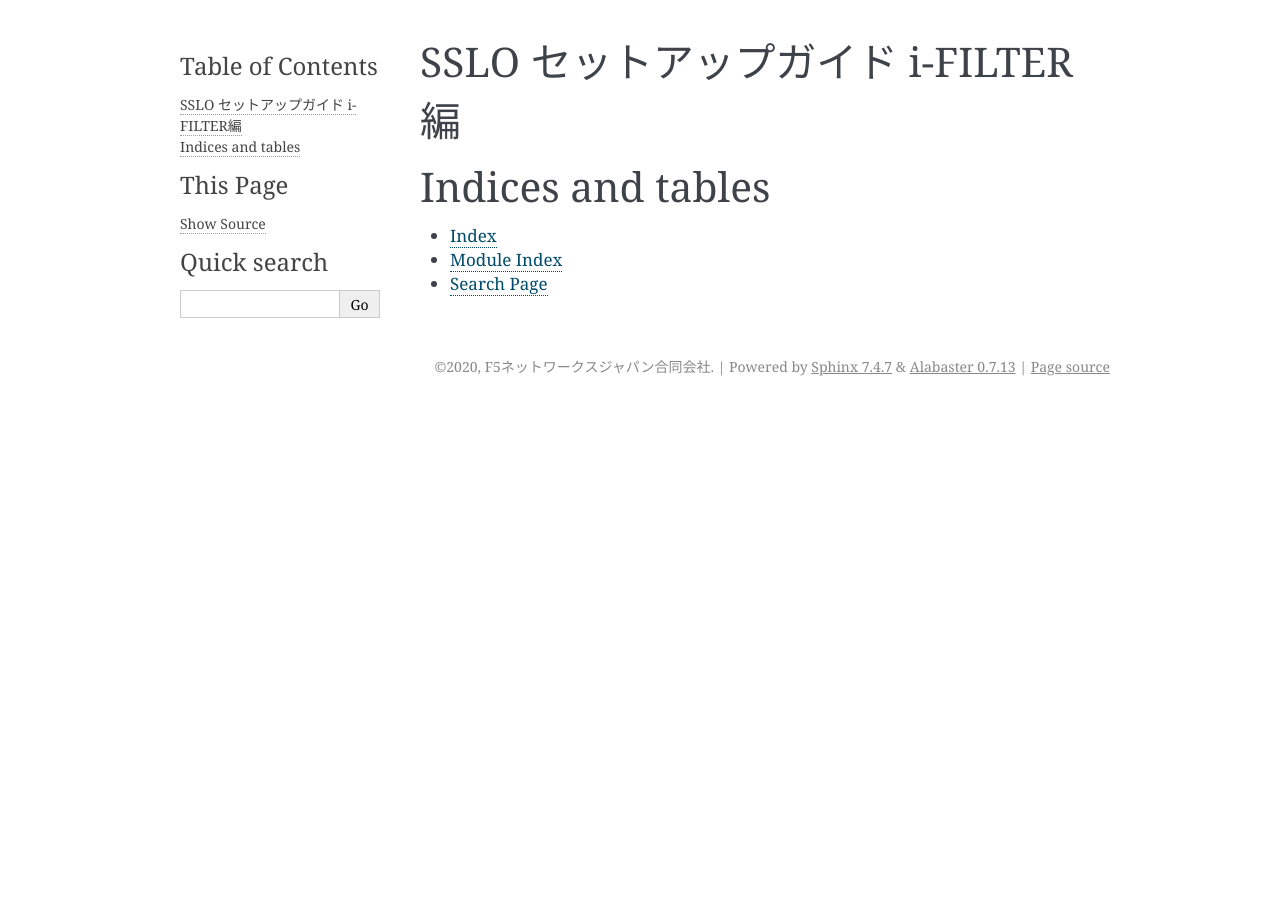
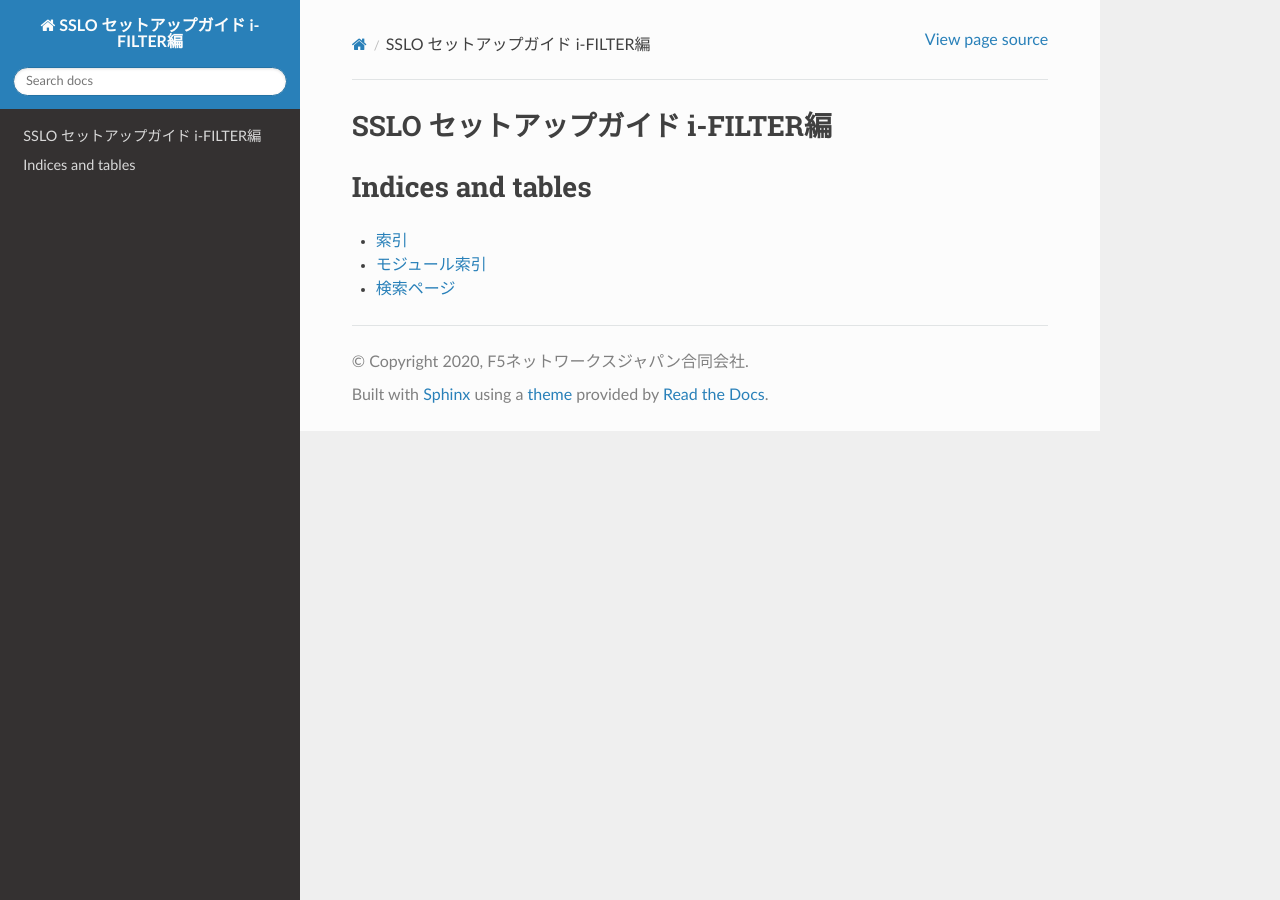
Before and after one commit to BeF5/f5j-sslo-iswf, a Sphinx documentation site: the page built from docs/index.rst, in a window 1280 px wide. Built offline with Sphinx 7.4.7 and the Read the Docs theme 2.0.0, drawn with Linux system fonts in a browser that asks for light colours; some of the changed lines change nothing that is shown.

Commit message:
no message

```diff
--- a/docs/conf.py
+++ b/docs/conf.py
@@ -28,17 +28,33 @@
 # extensions coming with Sphinx (named 'sphinx.ext.*') or your custom
 # ones.
 extensions = [
+    'sphinx.ext.todo',
+    'sphinx.ext.mathjax',
+    'sphinx.ext.ifconfig',
+    'sphinx.ext.extlinks',
+    'sphinx.ext.graphviz',
+    'recommonmark',
 ]
 
 # Add any paths that contain templates here, relative to this directory.
 templates_path = ['_templates']
+
+# The suffix(es) of source filenames.
+# You can specify multiple suffix as a list of string:
+#
+# source_suffix = ['.rst', '.md']
+source_suffix = '.rst'
+
+# The master toctree document.
+master_doc = 'index'
+
 
 # The language for content autogenerated by Sphinx. Refer to documentation
 # for a list of supported languages.
 #
 # This is also used if you do content translation via gettext catalogs.
 # Usually you set "language" from the command line for these cases.
-language = 'en'
+language = 'ja'
 
 # List of patterns, relative to source directory, that match files and
 # directories to ignore when looking for source files.
@@ -46,14 +62,53 @@
 exclude_patterns = ['_build', 'Thumbs.db', '.DS_Store']
 
 
+# The name of the Pygments (syntax highlighting) style to use.
+pygments_style = 'sphinx'
+
+
 # -- Options for HTML output -------------------------------------------------
 
 # The theme to use for HTML and HTML Help pages.  See the documentation for
 # a list of builtin themes.
 #
-html_theme = 'alabaster'
+#html_theme = 'alabaster'
+html_theme = 'sphinx_rtd_theme'
 
 # Add any paths that contain custom static files (such as style sheets) here,
 # relative to this directory. They are copied after the builtin static files,
 # so a file named "default.css" will overwrite the builtin "default.css".
 html_static_path = ['_static']
+
+# -- Options for HTMLHelp output ---------------------------------------------
+
+# Output file base name for HTML help builder.
+htmlhelp_basename = 'F5_setup_guide'
+
+# -- Options for manual page output ------------------------------------------
+
+# One entry per manual page. List of tuples
+# (source start file, name, description, authors, manual section).
+man_pages = [
+    (master_doc, 'f5', u'f5',
+     [author], 1)
+]
+
+# -- Options for Texinfo output ----------------------------------------------
+
+# Grouping the document tree into Texinfo files. List of tuples
+# (source start file, target name, title, author,
+#  dir menu entry, description, category)
+texinfo_documents = [
+    (master_doc, 'F5RTDHowTo', u'F5 RTD HowTo Documentation',
+     author, 'F5RTDHowTo', 'One line description of project.',
+     'Miscellaneous'),
+]
+
+# A list of files that should not be packed into the epub file.
+epub_exclude_files = ['search.html']
+
+
+# -- Options for todo extension ----------------------------------------------
+
+# If true, `todo` and `todoList` produce output, else they produce nothing.
+todo_include_todos = True
```
